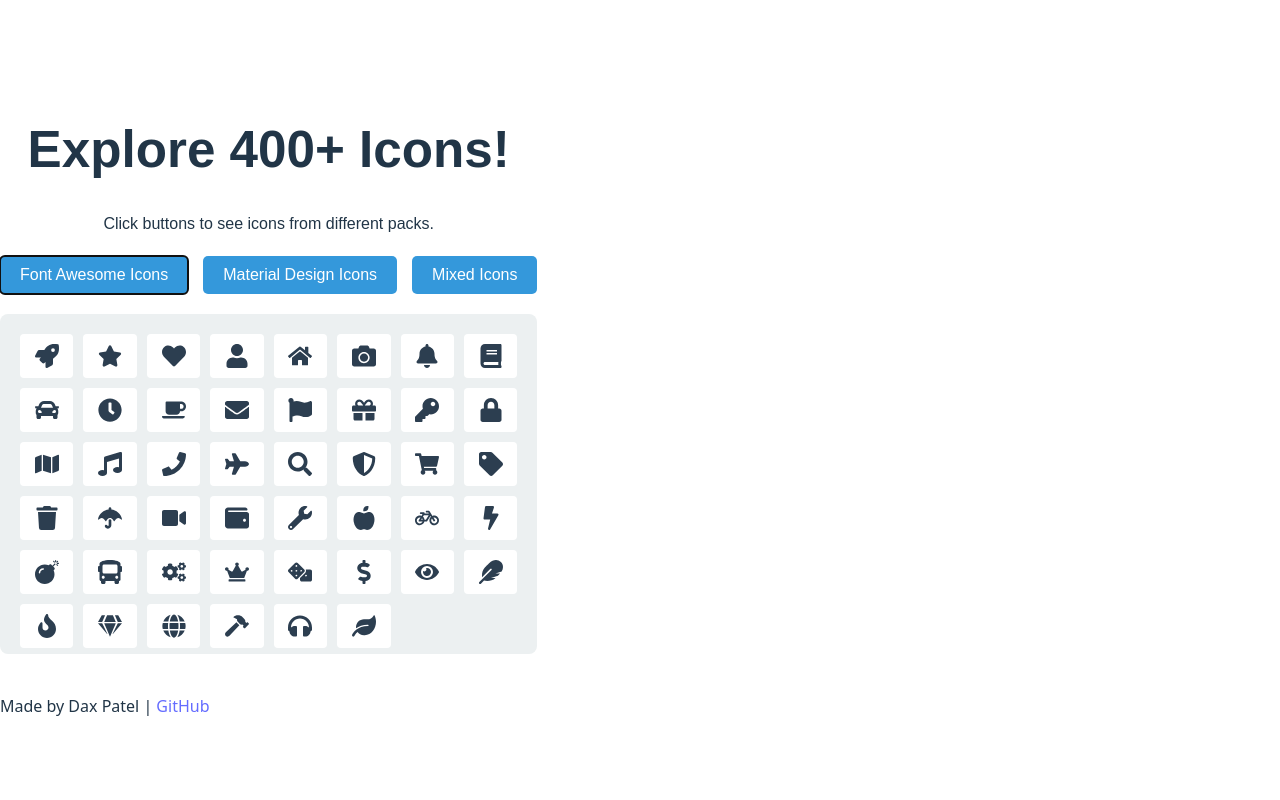
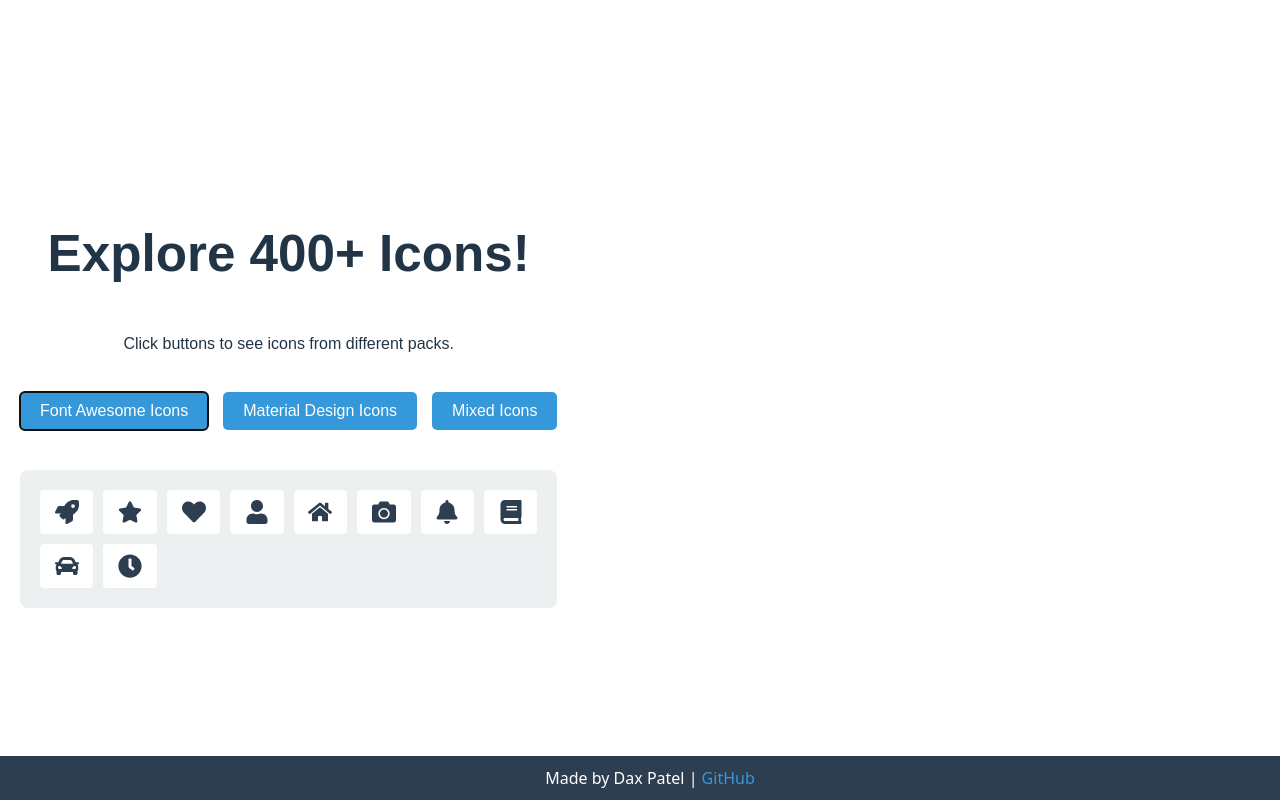
Before and after one commit to daxp472/react-toolbox-50, a React (Vite) app in the folder Day 03/: page / in a window 1280 px wide. Both pictures are taken after a click on the button "Font Awesome Icons". Built offline with nearby package versions, Linux system fonts and the light colour scheme.

Commit message:
styling made more clear and good UI

```diff
--- a/Day 03/src/App.css
+++ b/Day 03/src/App.css
@@ -1,47 +1,21 @@
+/* src/App.css */
+.app-wrapper {
+  min-height: 100vh;
+  display: flex;
+  flex-direction: column;
+  justify-content: space-between;
+}
+
 .app-container {
   max-width: 800px;
-  margin: 40px auto;
+  margin: 0 auto;
+  padding: 40px 20px;
   text-align: center;
   font-family: Arial, sans-serif;
-}
-
-.icon-examples {
+  flex-grow: 1;
   display: flex;
-  gap: 20px;
+  flex-direction: column;
   justify-content: center;
-  margin-top: 20px;
-}
-
-.spin {
-  animation: spin 2s linear infinite;
-}
-
-@keyframes spin {
-  100% { transform: rotate(360deg); }
-}
-
-.nav-menu {
-  display: flex;
-  gap: 15px;
-  justify-content: center;
-  padding: 10px;
-  background: #ecf0f1;
-  border-radius: 8px;
-}
-
-.nav-item {
-  display: flex;
-  align-items: center;
-  gap: 5px;
-  text-decoration: none;
-  color: #2c3e50;
-  padding: 8px 12px;
-  transition: background 0.3s;
-}
-
-.nav-item:hover {
-  background: #dfe6e9;
-  border-radius: 4px;
 }
 
 .button-group {
@@ -85,9 +59,60 @@
   padding: 10px;
   background: white;
   border-radius: 4px;
+  cursor: pointer;
   transition: transform 0.2s;
 }
 
 .icon-item:hover {
   transform: scale(1.1);
 }
+
+.app-footer {
+  text-align: center;
+  padding: 10px;
+  background: #2c3e50;
+  color: white;
+  position: fixed;
+  bottom: 0;
+  width: 100%;
+}
+
+.app-footer a {
+  color: #3498db;
+  text-decoration: none;
+}
+
+.app-footer a:hover {
+  text-decoration: underline;
+}
+
+.icon-popup {
+  position: fixed;
+  top: 50%;
+  left: 50%;
+  transform: translate(-50%, -50%);
+  background: white;
+  padding: 20px;
+  border-radius: 8px;
+  box-shadow: 0 4px 8px rgba(0, 0, 0, 0.2);
+  z-index: 1000;
+  text-align: center;
+}
+
+.popup-content {
+  position: relative;
+}
+
+.close-btn {
+  position: absolute;
+  top: -10px;
+  right: -10px;
+  background: #e74c3c;
+  color: white;
+  border: none;
+  border-radius: 50%;
+  width: 20px;
+  height: 20px;
+  cursor: pointer;
+  font-size: 14px;
+}
--- a/Day 03/src/components/icons/IconDropdown.jsx
+++ b/Day 03/src/components/icons/IconDropdown.jsx
@@ -11,41 +11,54 @@ import {
     MdSettings, MdPerson, MdHome, MdPlayArrow, MdPause, MdStop, MdVolumeUp,
     MdVolumeOff, MdBrightness4, MdBrightness7, MdAdd, MdRemove, MdEdit,
     MdDelete, MdShare, MdDownload, MdUpload, MdSearch, MdFilterList, MdSort,
-  MdLock, MdMail, MdPhone, MdCameraAlt, MdPhoto, MdVideocam,
+    MdLock, MdUnlock, MdMail, MdPhone, MdCameraAlt, MdPhoto, MdVideocam,
     MdMic, MdLocationOn, MdMap, MdStar, MdFavorite, MdThumbUp, MdThumbDown,
     MdArrowBack, MdArrowForward, MdRefresh, MdSync, MdCloud, MdSunny,
-  MdWarning, MdInfo, MdHelp, MdCheck, MdClose,
+    MdCloudQueue, MdWarning, MdInfo, MdHelp, MdCheck, MdClose,
   } from 'react-icons/md'
 
   const fontAwesomeIcons = [
-  FaRocket, FaStar, FaHeart, FaUser, FaHome, FaCamera, FaBell, FaBook,
-  FaCar, FaClock, FaCoffee, FaEnvelope, FaFlag, FaGift, FaKey, FaLock,
-  FaMap, FaMusic, FaPhone, FaPlane, FaSearch, FaShieldAlt, FaShoppingCart,
-  FaTag, FaTrash, FaUmbrella, FaVideo, FaWallet, FaWrench, FaAppleAlt,
-  FaBicycle, FaBolt, FaBomb, FaBus, FaCogs, FaCrown, FaDice, FaDollarSign,
-  FaEye, FaFeather, FaFire, FaGem, FaGlobe, FaHammer, FaHeadphones, FaLeaf,
-]
+    { icon: FaRocket, name: 'FaRocket', pack: 'Font Awesome' },
+    { icon: FaStar, name: 'FaStar', pack: 'Font Awesome' },
+    { icon: FaHeart, name: 'FaHeart', pack: 'Font Awesome' },
+    { icon: FaUser, name: 'FaUser', pack: 'Font Awesome' },
+    { icon: FaHome, name: 'FaHome', pack: 'Font Awesome' },
+    { icon: FaCamera, name: 'FaCamera', pack: 'Font Awesome' },
+    { icon: FaBell, name: 'FaBell', pack: 'Font Awesome' },
+    { icon: FaBook, name: 'FaBook', pack: 'Font Awesome' },
+    { icon: FaCar, name: 'FaCar', pack: 'Font Awesome' },
+    { icon: FaClock, name: 'FaClock', pack: 'Font Awesome' },
+    // Add more as needed...
+  ].slice(0, 40) // Limit to 40 for demo
 
   const materialIcons = [
-  MdSettings, MdPerson, MdHome, MdPlayArrow, MdPause, MdStop, MdVolumeUp,
-  MdVolumeOff, MdBrightness4, MdBrightness7, MdAdd, MdRemove, MdEdit,
-  MdDelete, MdShare, MdDownload, MdUpload, MdSearch, MdFilterList, MdSort,
-  MdLock, MdMail, MdPhone, MdCameraAlt, MdPhoto, MdVideocam,
-  MdMic, MdLocationOn, MdMap, MdStar, MdFavorite, MdThumbUp, MdThumbDown,
-  MdArrowBack, MdArrowForward, MdRefresh, MdSync, MdCloud, MdSunny,
-  MdWarning, MdInfo, MdHelp, MdCheck, MdClose,
-]
+    { icon: MdSettings, name: 'MdSettings', pack: 'Material Design' },
+    { icon: MdPerson, name: 'MdPerson', pack: 'Material Design' },
+    { icon: MdHome, name: 'MdHome', pack: 'Material Design' },
+    { icon: MdPlayArrow, name: 'MdPlayArrow', pack: 'Material Design' },
+    { icon: MdPause, name: 'MdPause', pack: 'Material Design' },
+    { icon: MdStop, name: 'MdStop', pack: 'Material Design' },
+    { icon: MdVolumeUp, name: 'MdVolumeUp', pack: 'Material Design' },
+    { icon: MdVolumeOff, name: 'MdVolumeOff', pack: 'Material Design' },
+    { icon: MdBrightness4, name: 'MdBrightness4', pack: 'Material Design' },
+    { icon: MdBrightness7, name: 'MdBrightness7', pack: 'Material Design' },
+    // Add more as needed...
+  ].slice(0, 40) // Limit to 40 for demo
 
-const mixedIcons = [...fontAwesomeIcons, ...materialIcons]
+  const mixedIcons = [...fontAwesomeIcons, ...materialIcons].slice(0, 50)
 
-export default function IconDropdown({ pack }) {
+  export default function IconDropdown({ pack, onIconClick }) {
     const icons = pack === 'fontAwesome' ? fontAwesomeIcons : pack === 'material' ? materialIcons : mixedIcons
 
     return (
       <div className="icon-dropdown">
-      {icons.map((Icon, index) => (
-        <div key={index} className="icon-item">
-          <Icon size={24} color="#2c3e50" />
+        {icons.map((iconInfo, index) => (
+          <div
+            key={index}
+            className="icon-item"
+            onClick={() => onIconClick(iconInfo)}
+          >
+            <iconInfo.icon size={24} color="#2c3e50" />
           </div>
         ))}
       </div>
```
Lines whose indentation alone changed are shown as unchanged.
